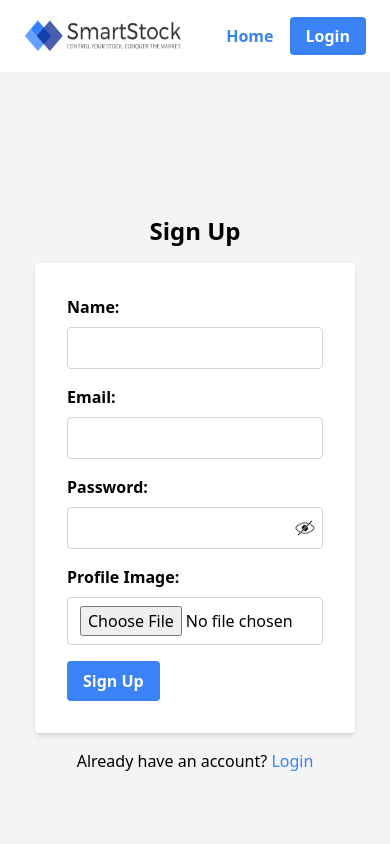
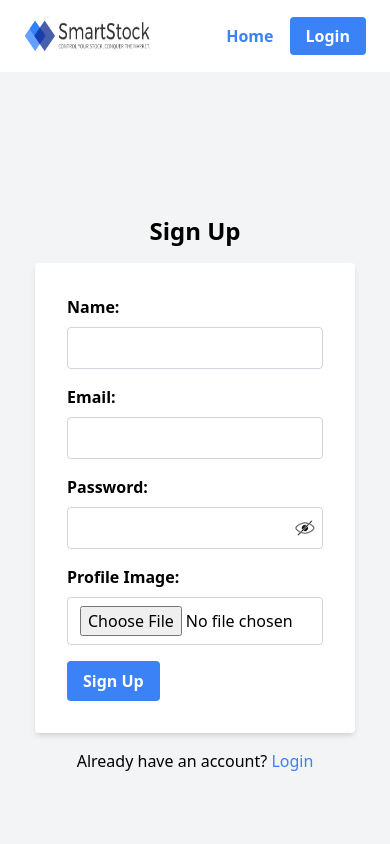
Before and after one commit to Burhan-52/Inventory-Management, a React (Create React App) app in the folder frontend/: page /signup in a window 390 px wide. Shown: the top 844 px of the page. Built offline with nearby package versions, Linux system fonts and the light colour scheme.

Commit message:
update the logo

```diff
--- a/frontend/src/component/Header.js
+++ b/frontend/src/component/Header.js
@@ -40,7 +40,7 @@ const Header = () => {
   return (
     <header className="flex items-center justify-between w-full  px-6 py-4 bg-white shadow">
       <Link to="/" className="flex items-center space-x-2">
-        <img src={smartstock} alt="Inventory Management Logo" className='w-40 h-10' />
+        <img src={smartstock} alt="Inventory Management Logo" className='w-40 h-10 image' />
 
       </Link>
       <nav>
--- a/frontend/src/index.css
+++ b/frontend/src/index.css
@@ -19,4 +19,9 @@ input::-webkit-inner-spin-button {
     .search-item {
         width: 100%;
     }
+
+    .image {
+        width: 8rem;
+    }
+
 }
```
